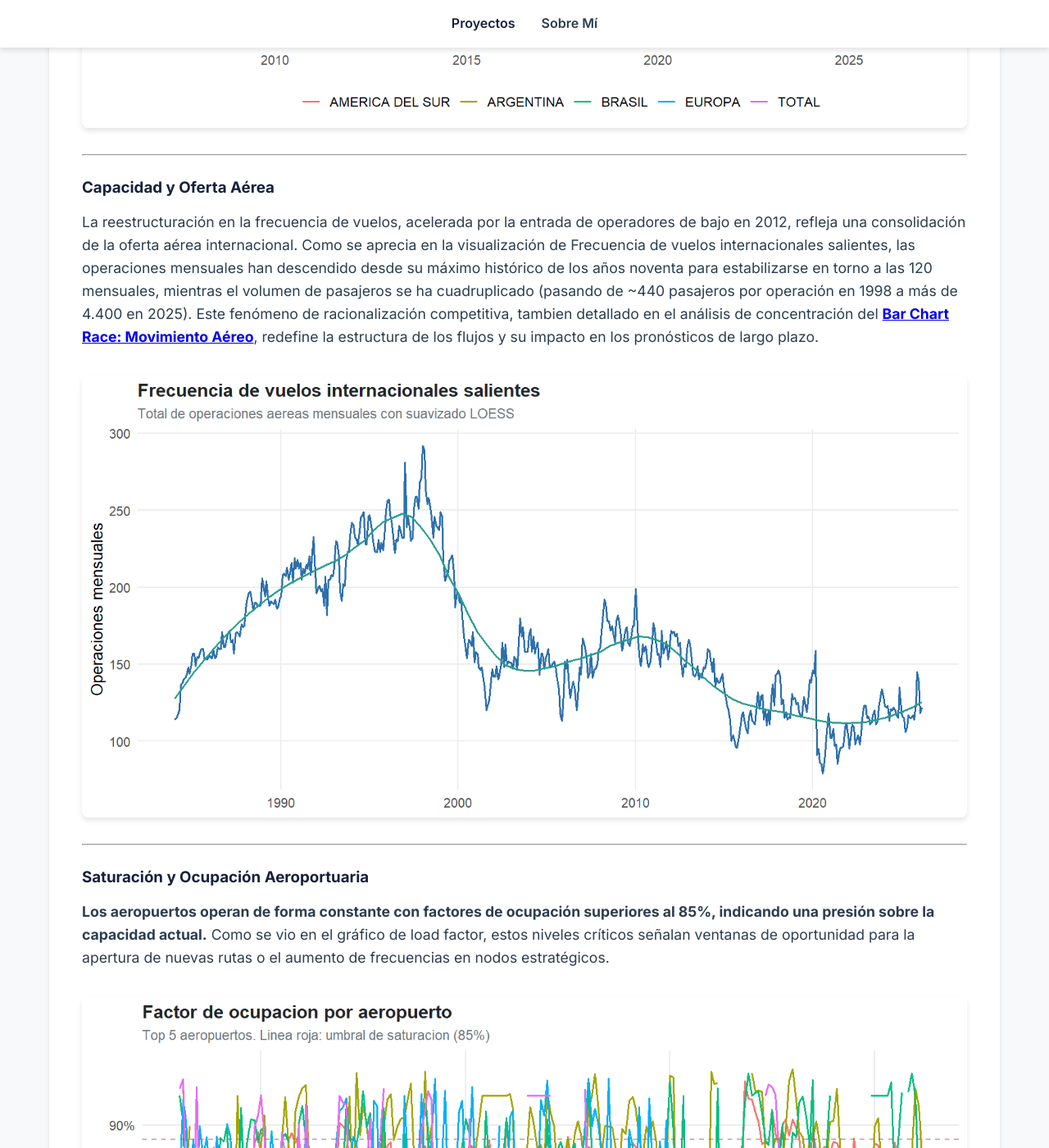
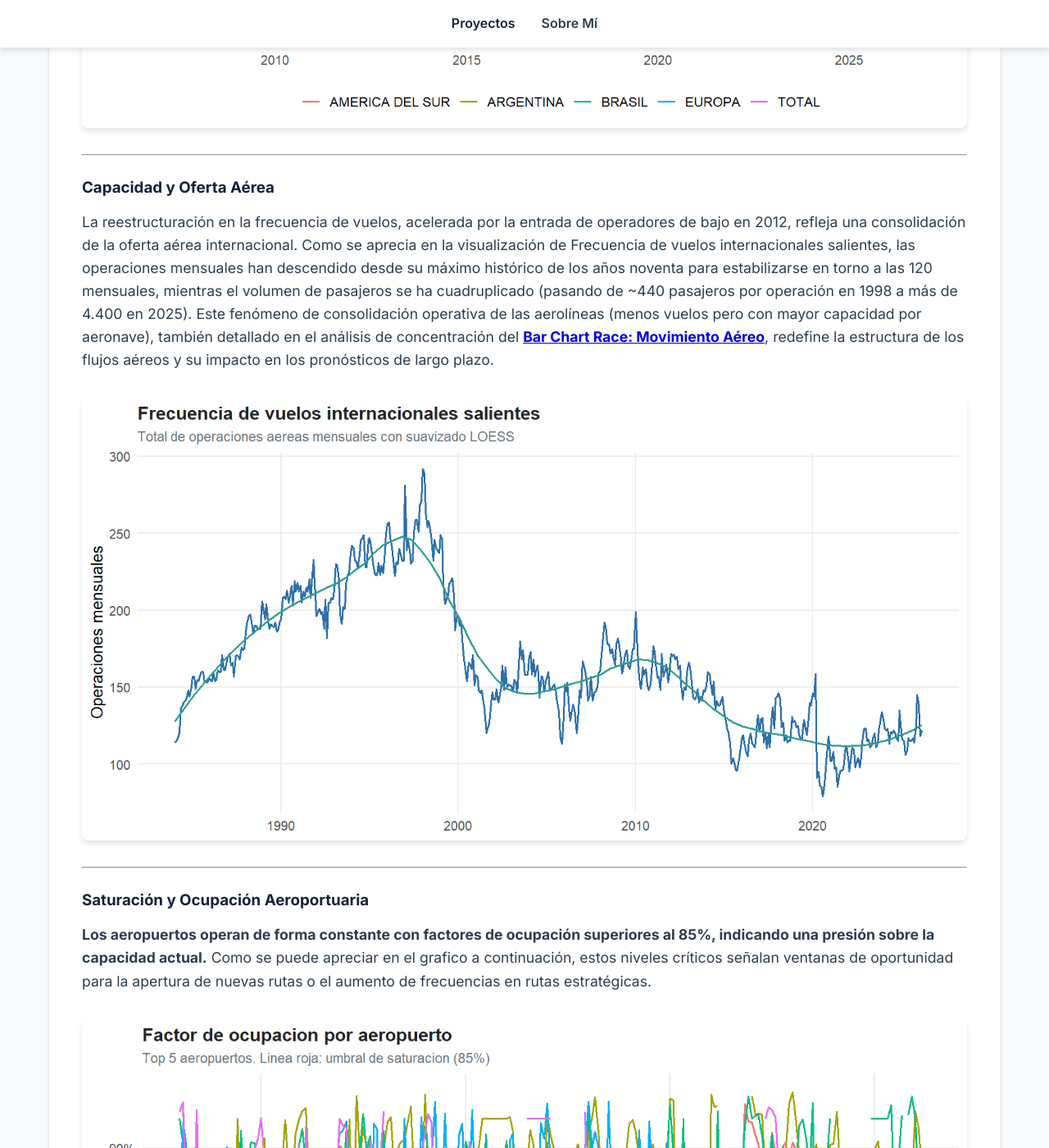
Before and after one commit to manuelsancristobal/manuelsancristobal.github.io, a Jekyll site: the page built from _projects/proyeccion-turistica.md, in a window 1280 px wide and 1400 px high, scrolled down 3224 px. Shown: the whole window at 82% size. Built offline with Jekyll 4.4.1, drawn with Linux system fonts in a browser that asks for light colours; some of the changed text lies outside the part shown.

Commit message:
Mejora la claridad y estructura del contenido en varios proyectos, actualizando descripciones y enlaces en las secciones de metodología.

```diff
--- a/_projects/proyeccion-turistica.md
+++ b/_projects/proyeccion-turistica.md
@@ -50,21 +50,21 @@
 
 ### Capacidad y Oferta Aérea
 
-La reestructuración en la frecuencia de vuelos, acelerada por la entrada de operadores de bajo en 2012, refleja una consolidación de la oferta aérea internacional. Como se aprecia en la visualización de Frecuencia de vuelos internacionales salientes, las operaciones mensuales han descendido desde su máximo histórico de los años noventa para estabilizarse en torno a las 120 mensuales, mientras el volumen de pasajeros se ha cuadruplicado (pasando de ~440 pasajeros por operación en 1998 a más de 4.400 en 2025). Este fenómeno de racionalización competitiva, tambien detallado en el análisis de concentración del [**Bar Chart Race: Movimiento Aéreo**](/proyectos/barchart-race/), redefine la estructura de los flujos y su impacto en los pronósticos de largo plazo.
+La reestructuración en la frecuencia de vuelos, acelerada por la entrada de operadores de bajo en 2012, refleja una consolidación de la oferta aérea internacional. Como se aprecia en la visualización de Frecuencia de vuelos internacionales salientes, las operaciones mensuales han descendido desde su máximo histórico de los años noventa para estabilizarse en torno a las 120 mensuales, mientras el volumen de pasajeros se ha cuadruplicado (pasando de ~440 pasajeros por operación en 1998 a más de 4.400 en 2025). Este fenómeno de consolidación operativa de las aerolíneas (menos vuelos pero con mayor capacidad por aeronave), también detallado en el análisis de concentración del [**Bar Chart Race: Movimiento Aéreo**](/proyectos/barchart-race/), redefine la estructura de los flujos aéreos y su impacto en los pronósticos de largo plazo.
 
 ![Frecuencia de vuelos internacionales salientes con suavizado LOESS](./assets/charts/03_frecuencia_vuelos.png)
 
 ---
 
 ### Saturación y Ocupación Aeroportuaria
-**Los aeropuertos operan de forma constante con factores de ocupación superiores al 85%, indicando una presión sobre la capacidad actual.** Como se vio en el gráfico de load factor, estos niveles críticos señalan ventanas de oportunidad para la apertura de nuevas rutas o el aumento de frecuencias en nodos estratégicos.
+**Los aeropuertos operan de forma constante con factores de ocupación superiores al 85%, indicando una presión sobre la capacidad actual.** Como se puede apreciar en el grafico a continuación, estos niveles críticos señalan ventanas de oportunidad para la apertura de nuevas rutas o el aumento de frecuencias en rutas estratégicas.
 
 ![Factor de ocupación de los principales aeropuertos](./assets/charts/04_load_factor.png)
 
 ---
 
 ### Patrones de Estacionalidad
-**Enero, febrero y julio se consolidan como los periodos de mayor flujo, con una amplitud estacional que crece año tras año.** Como se aprecia en el mapa de calor (heatmap), existe un patrón recurrente de peaks en el verano austral y las vacaciones de invierno. Los años de restricciones sanitarias destacan de forma visual como franjas de baja intensidad.
+**Enero, febrero y julio se consolidan como los periodos de mayor flujo de pasajeros salientes, con una amplitud estacional que crece año tras año.** Como se aprecia en el mapa de calor (heatmap), existe un patrón recurrente de peaks en el verano austral y las vacaciones de invierno. Los años de restricciones sanitarias destacan de forma visual como franjas de baja intensidad.
 
 ![Heatmap de estacionalidad de salidas de residentes](./assets/charts/05_estacionalidad.png)
 
@@ -77,3 +77,7 @@
 - **Extracción** (Python): Descarga de forma automática desde SERNATUR y la Junta Aeronáutica Civil.
 - **Transformación** (R): Descomposición STL, modelos de pronóstico a 6 meses y cálculo de métricas de concentración de mercado.
 - **Visualización** (R Shiny): Interfaz con módulos para la analítica de mercados y flujos.
+
+<div class="methodology-box" style="margin-top: 2rem; padding: 1.5rem; background: var(--bg-light); border-radius: 8px; border-left: 4px solid var(--secondary);">
+    <p style="margin: 0; font-size: 0.95rem;">📌 <strong>Sobre este proyecto:</strong> Esta es la versión rediseñada como aplicación interactiva. Los notebooks originales de 2022 están disponibles en Google Colab: <a href="https://colab.research.google.com/drive/1Is_3GIrlJLED5RO1xru1mXwDfVh3MRJG" target="_blank" style="color: var(--secondary); font-weight: 600;">Proyección 1</a> y <a href="https://colab.research.google.com/drive/1mnK0N87kra2KKewGlCh-VOCaK0boHSaW" target="_blank" style="color: var(--secondary); font-weight: 600;">Proyección 2</a>.</p>
+</div>
```
Also changed, not shown: other parts of _projects/proyeccion-turistica.md (+1 -1 lines), _projects/barchart-race.md (+1 -2 lines), _projects/cluster-turismo.md (+1 -2 lines), _projects/comparativa-regresion.md (+1 -2 lines), _projects/flujos-aereos.md (+1 -3 lines).
